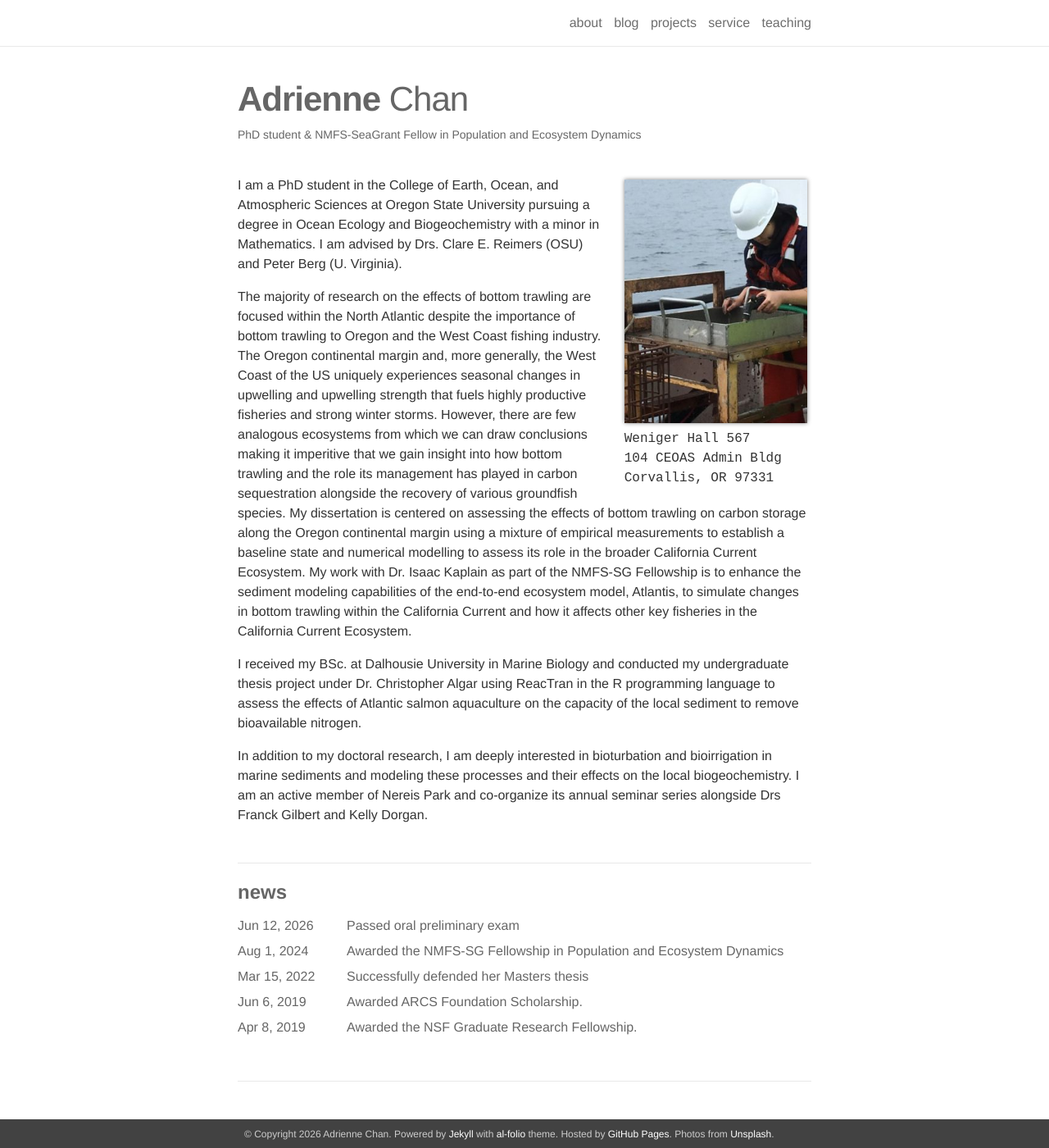
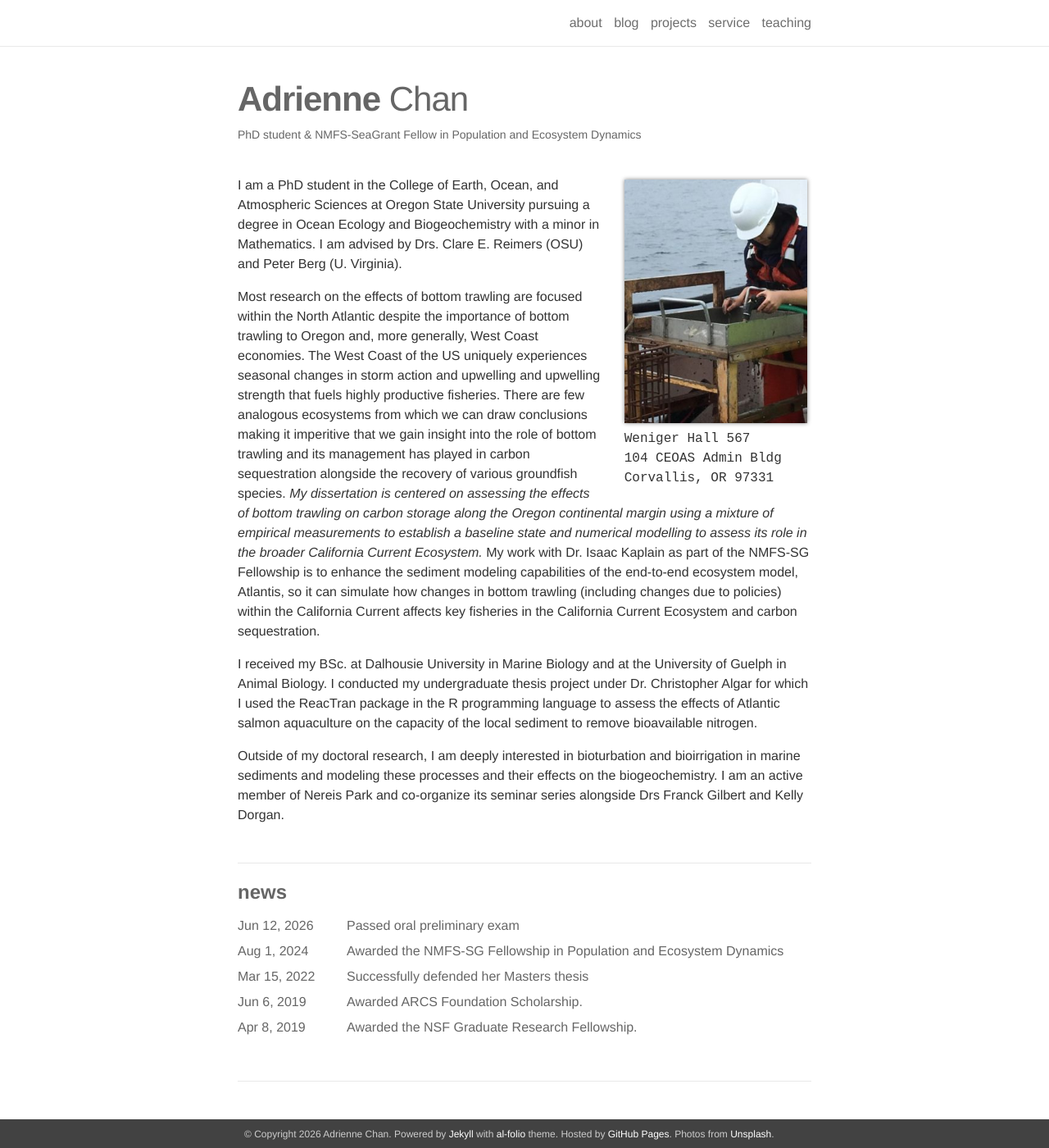
Before and after one commit to benthoschan/benthoschan.github.io, a Jekyll site: the page built from _pages/about.md, in a window 1280 px wide and 1400 px high. Shown: the whole window at 82% size. Built offline with Jekyll 4.4.1, drawn with Linux system fonts in a browser that asks for light colours; nearby versions of some CDN libraries.

Commit message:
fixed wording

```diff
--- a/_pages/about.md
+++ b/_pages/about.md
@@ -18,8 +18,8 @@ social: true
 
 I am a PhD student in the College of Earth, Ocean, and Atmospheric Sciences at Oregon State University pursuing a degree in Ocean Ecology and Biogeochemistry with a minor in Mathematics. I am advised by Drs. Clare E. Reimers (OSU) and Peter Berg (U. Virginia).
 
-The majority of research on the effects of bottom  trawling are focused within the North Atlantic despite the importance of bottom trawling to Oregon and the West Coast fishing industry. The Oregon continental margin and, more generally, the West Coast of the US uniquely experiences seasonal changes in upwelling and upwelling strength that fuels highly productive fisheries and strong winter storms. However, there are few analogous ecosystems from which we can draw conclusions making it imperitive that we gain insight into how bottom trawling and the role its management has played in carbon sequestration alongside the recovery of various groundfish species. My dissertation is centered on assessing the effects of bottom trawling on carbon storage along the Oregon continental margin using a mixture of empirical measurements to establish a baseline state and numerical modelling to assess its role in the broader California Current Ecosystem. My work with Dr. Isaac Kaplain as part of the NMFS-SG Fellowship is to enhance the sediment modeling capabilities of the end-to-end ecosystem model, Atlantis, to simulate changes in bottom trawling within the California Current and how it affects other key fisheries in the California Current Ecosystem.
+Most research on the effects of bottom trawling are focused within the North Atlantic despite the importance of bottom trawling to Oregon and, more generally,  West Coast economies. The West Coast of the US uniquely experiences seasonal changes in storm action and upwelling and upwelling strength that fuels highly productive fisheries. There are few analogous ecosystems from which we can draw conclusions making it imperitive that we gain insight into the role of bottom trawling and its management has played in carbon sequestration alongside the recovery of various groundfish species. *My dissertation is centered on assessing the effects of bottom trawling on carbon storage along the Oregon continental margin using a mixture of empirical measurements to establish a baseline state and numerical modelling to assess its role in the broader California Current Ecosystem.* My work with Dr. Isaac Kaplain as part of the NMFS-SG Fellowship is to enhance the sediment modeling capabilities of the end-to-end ecosystem model, Atlantis, so it can simulate how changes in bottom trawling (including changes due to policies) within the California Current affects key fisheries in the California Current Ecosystem and carbon sequestration.
 
-I received my BSc. at Dalhousie University in Marine Biology and conducted my undergraduate thesis project under Dr. Christopher Algar using ReacTran in the R programming language to assess the effects of Atlantic salmon aquaculture on the capacity of the local sediment to remove bioavailable nitrogen.
+I received my BSc. at Dalhousie University in Marine Biology and at the University of Guelph in Animal Biology. I conducted my undergraduate thesis project under Dr. Christopher Algar for which I used the ReacTran package in the R programming language to assess the effects of Atlantic salmon aquaculture on the capacity of the local sediment to remove bioavailable nitrogen.
 
-In addition to my doctoral research, I am deeply interested in bioturbation and bioirrigation in marine sediments and modeling these processes and their effects on the local biogeochemistry. I am an active member of Nereis Park and co-organize its annual seminar series alongside Drs Franck Gilbert and Kelly Dorgan.
+Outside of my doctoral research, I am deeply interested in bioturbation and bioirrigation in marine sediments and modeling these processes and their effects on the biogeochemistry. I am an active member of Nereis Park and co-organize its seminar series alongside Drs Franck Gilbert and Kelly Dorgan.
```
